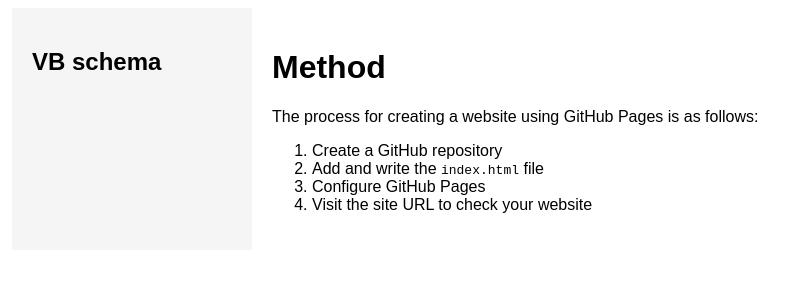
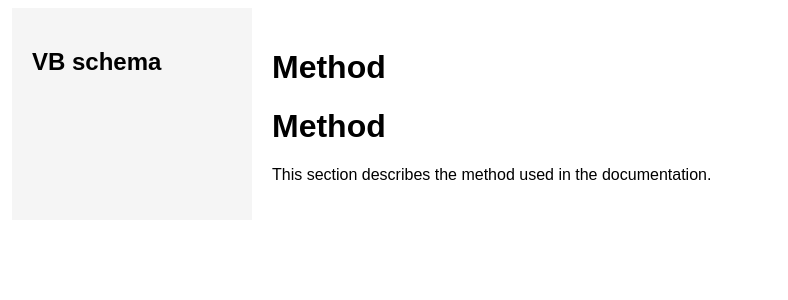
Before and after one commit to SKKU-BIST/SKLU-BIST.github.io, a Jekyll site: the page built from method.md, in a window 1280 px wide. Shown: the top 300 px of the page, without its empty margins (28-816 px from the left). Built offline with Jekyll 4.4.1, drawn with Linux system fonts in a browser that asks for light colours.

Commit message:
Update method.md

```diff
--- a/method.md
+++ b/method.md
@@ -3,9 +3,6 @@ layout: default
 title: Method
 ---
 
+# Method
 
-The process for creating a website using GitHub Pages is as follows:
-1. Create a GitHub repository
-2. Add and write the `index.html` file
-3. Configure GitHub Pages
-4. Visit the site URL to check your website
+This section describes the method used in the documentation.
```
